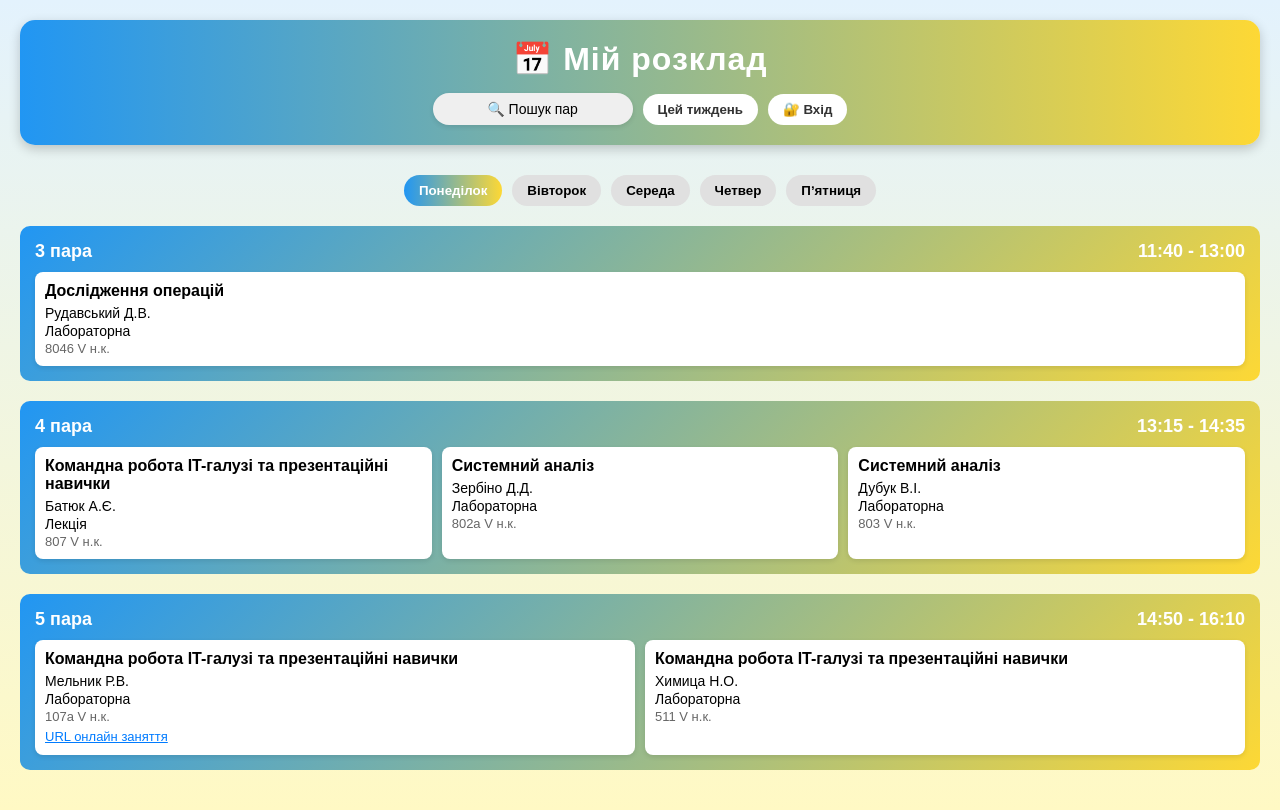
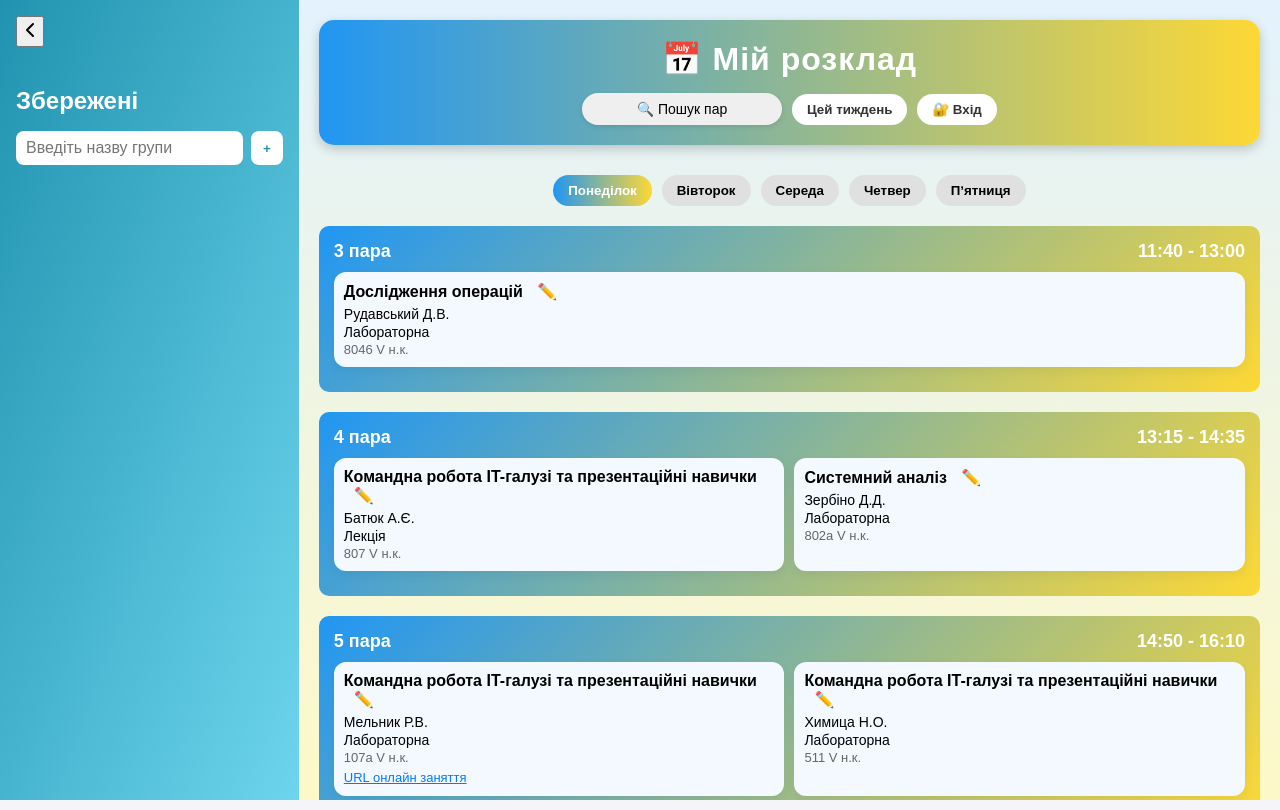
Before and after one commit to Sviatdev5/timetable, a React (Create React App) app: page / in a window 1280 px wide. Built offline with nearby package versions, Linux system fonts and the light colour scheme.

Commit message:
add left panel and edit-buttons

```diff
--- a/package.json
+++ b/package.json
@@ -7,6 +7,7 @@
     "@testing-library/jest-dom": "^6.6.3",
     "@testing-library/react": "^16.3.0",
     "@testing-library/user-event": "^13.5.0",
+    "lucide-react": "^0.513.0",
     "react": "^19.1.0",
     "react-dom": "^19.1.0",
     "react-router-dom": "^7.6.2",
--- a/src/App.js
+++ b/src/App.js
@@ -1,4 +1,5 @@
 import { BrowserRouter as Router, Routes, Route } from "react-router-dom";
+import Layout from "./Layout";
 import Schedule from "./Schedule";
 import SearchOptions from "./SearchOptions";
 import StudentSchedule from "./pages/StudentSchedule";
@@ -11,6 +12,7 @@ import TeacherExams from "./pages/TeacherExams";
 function App() {
   return (
     <Router>
+      <Layout>
         <Routes>
           <Route path="/" element={<Schedule />} />
           <Route path="/search" element={<SearchOptions />} />
@@ -21,6 +23,7 @@ function App() {
           <Route path="/student-exams" element={<StudentExams />} />
           <Route path="/teacher-exams" element={<TeacherExams />} />
         </Routes>
+      </Layout>
     </Router>
   );
 }
--- /dev/null
+++ b/src/Layout.css
@@ -0,0 +1,9 @@
+.layout-container {
+  display: flex;
+  height: 100vh;
+}
+
+.main-content {
+  flex: 1;
+  overflow-y: auto;
+}
--- /dev/null
+++ b/src/Layout.js
@@ -0,0 +1,16 @@
+import React from "react";
+import Sidebar from "./Sidebar.js";
+import "./Layout.css"; // стилі для layout
+
+const Layout = ({ children }) => {
+  return (
+    <div className="layout-container">
+      <Sidebar />
+      <div className="main-content">
+        {children}
+      </div>
+    </div>
+  );
+};
+
+export default Layout;
--- a/src/Schedule.css
+++ b/src/Schedule.css
@@ -142,3 +142,34 @@
 .login-button:hover {
   background: #f0f0f0;
 }
+
+.subject-card {
+  position: relative;
+  background: #f3f9ff;
+  padding: 10px;
+  border-radius: 12px;
+  margin-bottom: 10px;
+  box-shadow: 0 4px 12px rgba(0,0,0,0.05);
+}
+
+.subject-card input {
+  display: block;
+  width: 100%;
+  margin-bottom: 6px;
+  padding: 6px 8px;
+  border: 1px solid #ccc;
+  border-radius: 6px;
+}
+
+.edit-buttons {
+  display: flex;
+  gap: 8px;
+}
+
+.edit-btn {
+  margin-left: 10px;
+  background: none;
+  border: none;
+  cursor: pointer;
+  font-size: 1rem;
+}
--- a/src/Schedule.js
+++ b/src/Schedule.js
@@ -31,13 +31,7 @@ const weeklySchedule = {
           teacher: "Зербіно Д.Д.",
           type: "Лабораторна",
           room: "802а V н.к.",
-        },
-        {
-          title: "Системний аналіз",
-          teacher: "Дубук В.І.",
-          type: "Лабораторна",
-          room: "803 V н.к.",
-        },
+        }
       ],
     },
     {
@@ -70,7 +64,25 @@ const Schedule = () => {
   const [selectedDay, setSelectedDay] = useState("Понеділок");
   const [searchTerm, setSearchTerm] = useState("");
   const [week, setWeek] = useState("Цей тиждень");
+  const [editingIndex, setEditingIndex] = useState(null);
+  const [editValues, setEditValues] = useState({});
   const navigate = useNavigate();
+
+  const startEditing = (pairIndex, subjectIndex, subject) => {
+    setEditingIndex(`${pairIndex}-${subjectIndex}`);
+    setEditValues(subject);
+  };
+
+  const cancelEditing = () => {
+    setEditingIndex(null);
+    setEditValues({});
+  };
+
+  const saveEditing = (pairIndex, subjectIndex) => {
+    weeklySchedule[selectedDay][pairIndex].subjects[subjectIndex] = editValues;
+    setEditingIndex(null);
+    setEditValues({});
+  };
 
   const filteredLessons = weeklySchedule[selectedDay].filter((lesson) =>
     lesson.subjects.some((subj) =>
@@ -84,30 +96,14 @@ const Schedule = () => {
         <h1>📅 Мій розклад</h1>
         <div className="header-controls">
           <button className="search" onClick={() => navigate("/search")}>🔍 Пошук пар</button>
-
-          <button className="week-toggle" onClick={() => {
-            setWeek(week === "Цей тиждень" ? "Наступний тиждень" : "Цей тиждень");
-          }}>
-            {week}
-          </button>
-
-          <button className="login-button" onClick={() => alert("Тут буде вхід 🙂")}>
-            🔐 Вхід
-          </button>
+          <button className="week-toggle" onClick={() => setWeek(week === "Цей тиждень" ? "Наступний тиждень" : "Цей тиждень")}>{week}</button>
+          <button className="login-button" onClick={() => alert("Тут буде вхід 🙂")}>🔐 Вхід</button>
         </div>
       </header>
 
-
-
       <div className="day-switcher">
         {Object.keys(weeklySchedule).map((day) => (
-          <button
-            key={day}
-            onClick={() => setSelectedDay(day)}
-            className={selectedDay === day ? "active-day" : ""}
-          >
-            {day}
-          </button>
+          <button key={day} onClick={() => setSelectedDay(day)} className={selectedDay === day ? "active-day" : ""}>{day}</button>
         ))}
       </div>
 
@@ -121,19 +117,33 @@ const Schedule = () => {
               <span>{lesson.time}</span>
             </div>
             <div className="subjects">
-              {lesson.subjects.map((subj, i) => (
+              {lesson.subjects.map((subj, i) => {
+                const isEditing = editingIndex === `${index}-${i}`;
+                return (
                   <div key={i} className="subject-card">
-                  <div className="subject-title">{subj.title}</div>
+                    {isEditing ? (
+                      <>
+                        <input type="text" value={editValues.title} onChange={(e) => setEditValues({ ...editValues, title: e.target.value })} />
+                        <input type="text" value={editValues.teacher} onChange={(e) => setEditValues({ ...editValues, teacher: e.target.value })} />
+                        <input type="text" value={editValues.type} onChange={(e) => setEditValues({ ...editValues, type: e.target.value })} />
+                        <input type="text" value={editValues.room} onChange={(e) => setEditValues({ ...editValues, room: e.target.value })} />
+                        <div className="edit-buttons">
+                          <button onClick={() => saveEditing(index, i)}>💾</button>
+                          <button onClick={cancelEditing}>❌</button>
+                        </div>
+                      </>
+                    ) : (
+                      <>
+                        <div className="subject-title">{subj.title} <button onClick={() => startEditing(index, i, subj)} className="edit-btn">✏️</button></div>
                         <div className="subject-info">{subj.teacher}</div>
                         <div className="subject-info">{subj.type}</div>
                         <div className="subject-room">{subj.room}</div>
-                  {subj.online && (
-                    <a href="#" className="online-link">
-                      URL онлайн заняття
-                    </a>
+                        {subj.online && <a href="#" className="online-link">URL онлайн заняття</a>}
+                      </>
                     )}
                   </div>
-              ))}
+                );
+              })}
             </div>
           </div>
         ))
--- /dev/null
+++ b/src/Sidebar.css
@@ -0,0 +1,108 @@
+.sidebar {
+  background: linear-gradient(to bottom right, #2193b0, #6dd5ed);
+  color: white;
+  padding: 1rem;
+  transition: width 0.3s ease;
+  overflow: hidden;
+  position: relative;
+  min-height: 100vh;
+}
+
+.sidebar.collapsed {
+  width: 50px;
+}
+
+.toggle-button {
+  position: absolute;
+  top: 20px;
+  right: -15px;
+  transform: translateX(100%);
+  background: white;
+  border: none;
+  border-radius: 50%;
+  width: 36px;
+  height: 36px;
+  box-shadow: 0 4px 10px rgba(0, 0, 0, 0.25);
+  display: flex;
+  align-items: center;
+  justify-content: center;
+  cursor: pointer;
+  transition: transform 0.3s ease, background 0.3s ease;
+  z-index: 10;
+}
+
+.toggle-button:hover {
+  background: #e0f7ff;
+  transform: translateX(100%) scale(1.05);
+}
+
+
+.sidebar-content {
+  margin-top: 40px;
+}
+
+.group-input {
+  display: flex;
+  gap: 8px;
+  margin-bottom: 1rem;
+  margin-top: 1rem;
+}
+
+.group-input input {
+  flex: 1;
+  padding: 8px 10px;
+  border-radius: 8px;
+  border: none;
+  font-size: 1rem;
+}
+
+.group-input .add-btn {
+  background: white;
+  color: #2193b0;
+  border: none;
+  padding: 0 12px;
+  border-radius: 8px;
+  font-weight: bold;
+  cursor: pointer;
+  transition: background 0.2s ease;
+}
+
+.group-input .add-btn:hover {
+  background: #e0f7ff;
+}
+
+.group-list {
+  list-style: none;
+  padding: 0;
+}
+
+.group-item {
+  background: rgba(255, 255, 255, 0.1);
+  margin-bottom: 10px;
+  padding: 10px;
+  border-radius: 10px;
+  display: flex;
+  justify-content: space-between;
+  align-items: center;
+  backdrop-filter: blur(4px);
+}
+
+.group-item span {
+  font-weight: 500;
+}
+
+.group-actions {
+  display: flex;
+  gap: 10px;
+  align-items: center;
+}
+
+.delete-icon {
+  cursor: pointer;
+  transition: transform 0.2s ease;
+}
+
+.delete-icon:hover {
+  transform: scale(1.2);
+  color: #ff6961;
+}
--- /dev/null
+++ b/src/Sidebar.js
@@ -0,0 +1,69 @@
+import React, { useState, useEffect } from "react";
+import "./Sidebar.css";
+import { Star, Trash2 } from "lucide-react";
+import { ChevronLeft, ChevronRight } from "lucide-react";
+
+const Sidebar = () => {
+  const [groupName, setGroupName] = useState("");
+  const [groups, setGroups] = useState(() => {
+    return JSON.parse(localStorage.getItem("groups")) || [];
+  });
+  const [collapsed, setCollapsed] = useState(false);
+
+  const handleAddGroup = () => {
+    const trimmed = groupName.trim();
+    if (trimmed && !groups.includes(trimmed)) {
+      const updated = [...groups, trimmed];
+      setGroups(updated);
+      setGroupName("");
+      localStorage.setItem("groups", JSON.stringify(updated));
+    }
+  };
+
+  const handleDelete = (name) => {
+    const updated = groups.filter((g) => g !== name);
+    setGroups(updated);
+    localStorage.setItem("groups", JSON.stringify(updated));
+  };
+
+  return (
+    <div className={`sidebar ${collapsed ? "collapsed" : ""}`}>
+      <button className="toggle-btn" onClick={() => setCollapsed(!collapsed)}>
+  {collapsed ? <ChevronRight size={24} /> : <ChevronLeft size={24} />}
+</button>
+
+      {!collapsed && (
+        <div className="sidebar-content">
+          <h2>Збережені</h2>
+          <div className="group-input">
+            <input
+              type="text"
+              placeholder="Введіть назву групи"
+              value={groupName}
+              onChange={(e) => setGroupName(e.target.value)}
+            />
+            <button className="add-btn" onClick={handleAddGroup}>+</button>
+          </div>
+          <ul className="group-list">
+            {groups.map((group, idx) => (
+              <li key={idx} className="group-item">
+                <span>{group}</span>
+                <div className="group-actions">
+                  <Star size={18} strokeWidth={2} />
+                  <Trash2
+                    size={18}
+                    strokeWidth={2}
+                    className="delete-icon"
+                    onClick={() => handleDelete(group)}
+                  />
+                </div>
+              </li>
+            ))}
+          </ul>
+        </div>
+      )}
+    </div>
+  );
+};
+
+export default Sidebar;
```
Also changed, not shown: 1 other file (tests, documents, lock files or other folders). Lines whose indentation alone changed are shown as unchanged.
